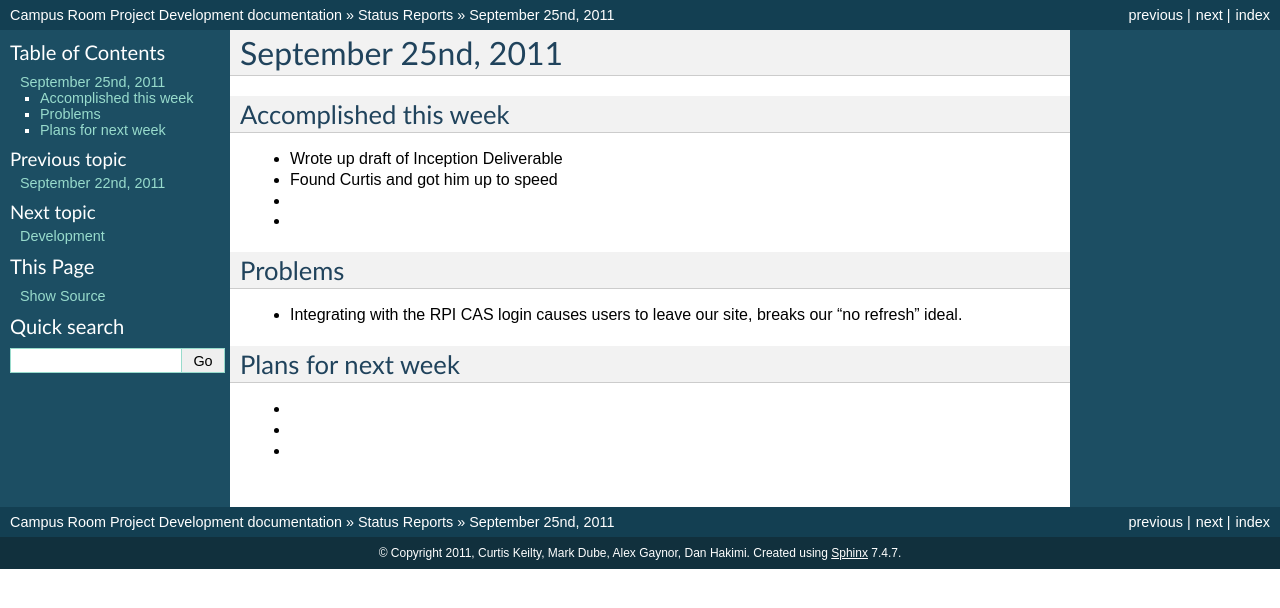
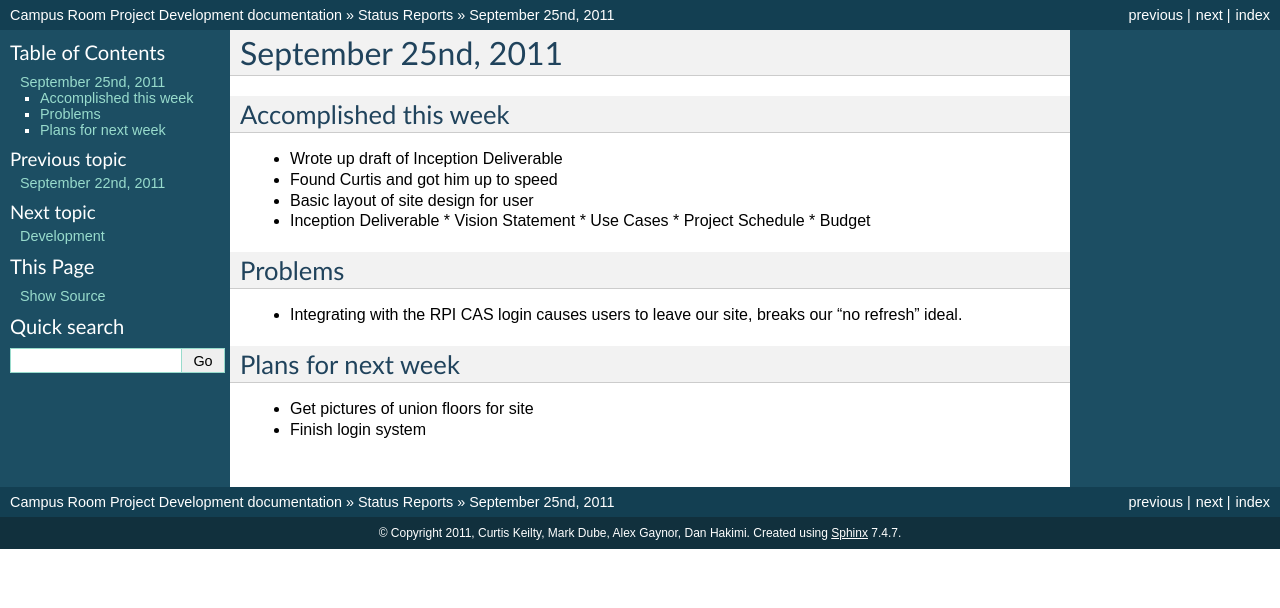
Before and after one commit to DanHakimi/Rooms, a Sphinx documentation site: the page built from docs/status_reports/9_25_11.rst, in a window 1280 px wide. Shown: the top 608 px of the page. Built offline with Sphinx 7.4.7, drawn with Linux system fonts in a browser that asks for light colours.

Commit message:
status update

```diff
--- a/docs/status_reports/9_25_11.rst
+++ b/docs/status_reports/9_25_11.rst
@@ -6,8 +6,12 @@ Accomplished this week
 
 * Wrote up draft of Inception Deliverable
 * Found Curtis and got him up to speed
-*
-*
+* Basic layout of site design for user
+* Inception Deliverable
+  * Vision Statement
+  * Use Cases
+  * Project Schedule
+  * Budget
 
 Problems
 --------
@@ -17,6 +21,5 @@ Problems
 Plans for next week
 -------------------
 
-*
-*
-*
+* Get pictures of union floors for site
+* Finish login system
```
